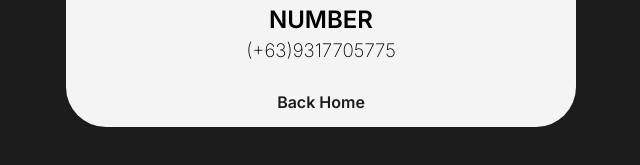
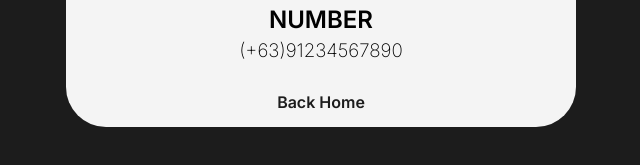
Before and after one commit to 30Lawrence/Port, a plain HTML site: page contact.html in a window 1280 px wide. Shown: the part 493-658 px from the top of the page, 319-959 px from the left. Drawn offline with Linux system fonts and the light colour scheme.

Commit message:
contact.html

```diff
--- a/contact.html
+++ b/contact.html
@@ -19,7 +19,7 @@
         <h2 class="email">EMAIL</h2>
         <h3 class="address">lawrencejazziesajulao@gmail.com</h3>
         <h2 class="number">NUMBER</h2>
-        <h3 class="phone">(+63)9317705775</h3>
+        <h3 class="phone">(+63)91234567890</h3>
         <a class="home" href="index.html">Back Home</a>
     </div>
         </div>
```
